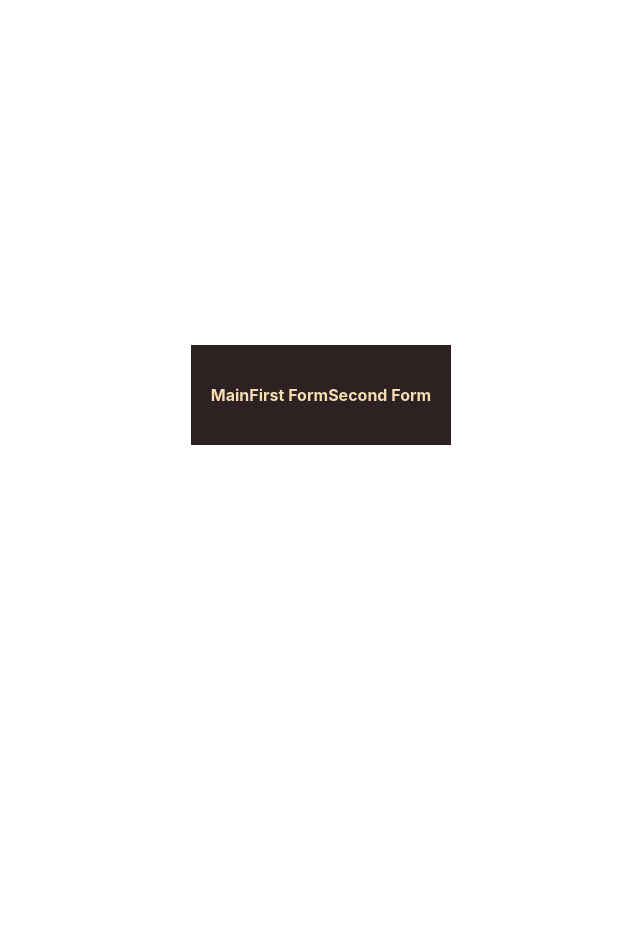
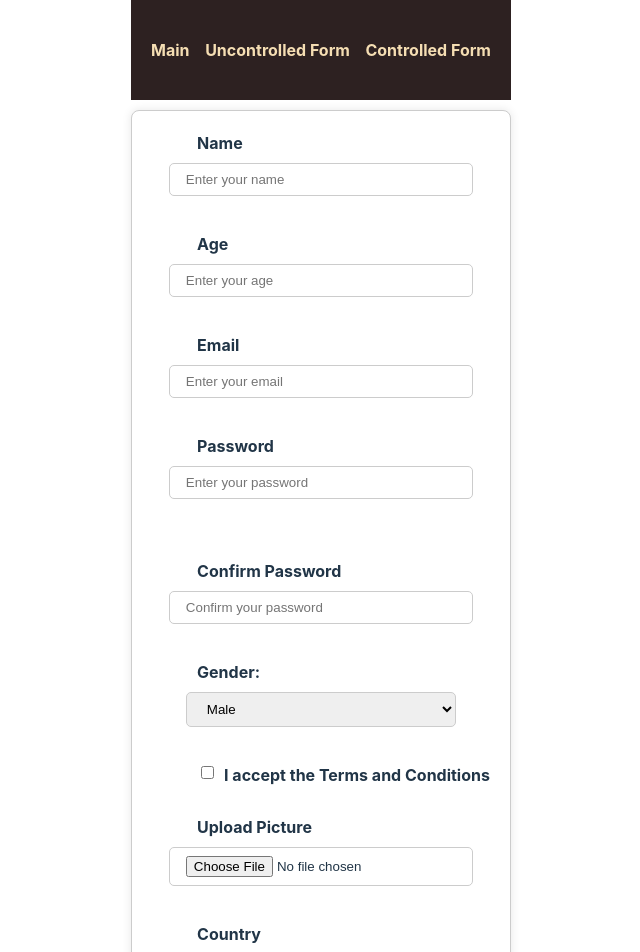
Before and after one commit to KatsiarynaMizhuryna/React-forms, a React (Vite) app: page /controlled-form in a window 1280 px wide. Shown: the top 952 px of the page, without its empty margins (319-959 px from the left). Before the commit the page ends 800 px from the top, so only its background shows below. Built offline with nearby package versions, Linux system fonts and the light colour scheme.

Commit message:
feat: logic has been modified

```diff
--- a/src/App.tsx
+++ b/src/App.tsx
@@ -1,9 +1,9 @@
 import { BrowserRouter as Router, Route, Routes } from 'react-router-dom';
 import './App.css';
-import FirstForm from './pages/FirstForm/FirstForm';
-import SecondForm from './pages/SecondForm/SecondForm';
 import Main from './pages/Main/Main';
 import Navigation from './components/Navigation/Navigation';
+import UncontrolledForm from './pages/UncontrolledForm/UncontrolledForm';
+import ControlledForm from './pages/ControlledForm/ControlledForm';
 
 function App() {
   return (
@@ -11,8 +11,8 @@ function App() {
       <Navigation />
       <Routes>
         <Route path="/" element={<Main />} />
-        <Route path="/first-form" element={<FirstForm />} />
-        <Route path="/second-form" element={<SecondForm />} />
+        <Route path="/uncontrolled-form" element={<UncontrolledForm />} />
+        <Route path="/controlled-form" element={<ControlledForm />} />
       </Routes>
     </Router>
   );
--- a/src/components/Navigation/Navigation.tsx
+++ b/src/components/Navigation/Navigation.tsx
@@ -5,8 +5,8 @@ export default function Navigation() {
   return (
     <nav className={styles.navigation}>
       <Link className={styles.link} to="/">Main</Link>
-      <Link className={styles.link} to="/first-form">First Form</Link>
-      <Link className={styles.link} to="/second-form">Second Form</Link>
+      <Link className={styles.link} to="/uncontrolled-form">Uncontrolled Form</Link>
+      <Link className={styles.link} to="/controlled-form">Controlled Form</Link>
     </nav>
   );
 }
--- a/src/models/ValidationSchema.tsx
+++ b/src/models/ValidationSchema.tsx
@@ -1,6 +1,9 @@
 import * as yup from 'yup';
+import { InferType } from 'yup';
 const SUPPORTED_FORMATS = ['image/jpg', 'image/jpeg', 'image/png'];
 const FILE_SIZE_LIMIT = 2 * 1024 * 1024;
+
+export type FormData = InferType<typeof schema>;
 
 export const schema = yup.object().shape({
   name: yup
--- /dev/null
+++ b/src/pages/ControlledForm/ControlledForm.tsx
@@ -0,0 +1,213 @@
+import { useDispatch } from 'react-redux';
+import styles from './ControlledForm.module.css'
+import { useNavigate } from 'react-router-dom';
+import { useForm } from 'react-hook-form';
+import { yupResolver } from '@hookform/resolvers/yup';
+import { addControlledFormData } from '../../store/forms/formsSlice';
+import { schema, FormData } from '../../models/ValidationSchema';
+import convertToBase64 from '../../utils/convertToBase64';
+import getPasswordStrength from '../../utils/getPasswordStrength';
+import countries from '../../models/Countries';
+
+export default function ControlledForm() {
+  const dispatch = useDispatch();
+  const navigate = useNavigate();
+  const {
+    register,
+    handleSubmit,
+    watch,
+    formState: { errors  },
+  } = useForm({
+    resolver: yupResolver(schema),
+    mode: 'all',
+  });
+
+  const password = watch('password') || '';
+
+  const onSubmit = async (data: FormData) => {
+    try {
+      let pictureBase64: string | null = null;
+      if (data.picture) {
+        pictureBase64 = await convertToBase64(data.picture as File);
+      }data
+      dispatch(
+        addControlledFormData({
+          ...data,
+          picture: pictureBase64,
+        })
+      );
+      navigate('/');
+    } catch (err) {
+      console.error('Unexpected error:', err);
+    }
+  };
+
+  const passwordStrength = password ? getPasswordStrength(password) : '';
+
+  return (
+    <div className={styles.form_container}>
+      <form id="userForm" onSubmit={handleSubmit(onSubmit)}>
+        <div className={styles.form_group}>
+          <label htmlFor="name">Name</label>
+          <input
+            {...register('name')}
+            className={`${styles.control} ${
+              errors.name ? styles.error_input : ''
+            }`}
+            type="text"
+            id="name"
+            placeholder="Enter your name"
+          />
+          {errors.name && <div className={styles.error}>{errors.name.message}</div>}
+        </div>
+
+        <div className={styles.form_group}>
+          <label htmlFor="age">Age</label>
+          <input
+            {...register('age')}
+            className={`${styles.control} ${
+              errors.age ? styles.error_input : ''
+            }`}
+            type="number"
+            id="age"
+            placeholder="Enter your age"
+            min="0"
+          />
+          {errors.age && <div className={styles.error}>{errors.age.message}</div>}
+        </div>
+
+        <div className={styles.form_group}>
+          <label htmlFor="email">Email</label>
+          <input
+            {...register('email')}
+            className={`${styles.control} ${
+              errors.email ? styles.error_input : ''
+            }`}
+            type="email"
+            placeholder="Enter your email"
+          />
+          {errors.email && <div className={styles.error}>{errors.email.message}</div>}
+        </div>
+
+        <div className={styles.form_group_inline}>
+          <div className={styles.form_group}>
+            <label htmlFor="password">Password</label>
+            <input
+              {...register('password')}
+              className={`${styles.control} ${
+                errors.password ? styles.error_input : ''
+              }`}
+              type="password"
+              placeholder="Enter your password"
+            />
+            {errors.password && (
+              <div className={styles.error}>{errors.password.message}</div>
+            )}
+            <div id="passwordStrength">
+              <span
+                className={`${styles.strength_indicator} ${
+                  passwordStrength === 'weak' ? styles.weak : ''
+                }`}
+              >
+                Weak
+              </span>
+              <span
+                className={`${styles.strength_indicator} ${
+                  passwordStrength === 'medium' ? styles.medium : ''
+                }`}
+              >
+                Medium
+              </span>
+              <span
+                className={`${styles.strength_indicator} ${
+                  passwordStrength === 'strong' ? styles.strong : ''
+                }`}
+              >
+                Strong
+              </span>
+            </div>
+          </div>
+        </div>
+
+        <div className={styles.form_group}>
+          <label htmlFor="confirmPassword">Confirm Password</label>
+          <input
+            {...register('confirmPassword')}
+            className={`${styles.control} ${
+              errors.confirmPassword ? styles.error_input : ''
+            }`}
+            type="password"
+            placeholder="Confirm your password"
+          />
+          {errors.confirmPassword && (
+            <div className={styles.error}>{errors.confirmPassword.message}</div>
+          )}
+        </div>
+
+        <div className={styles.form_group}>
+          <label htmlFor="gender">Gender:</label>
+          <select
+            {...register('gender')}
+            id="gender"
+            className={`${styles.control} ${
+              errors.gender ? styles.error_input : ''
+            }`}
+          >
+            <option value="male">Male</option>
+            <option value="female">Female</option>
+          </select>
+          {errors.gender && <div className={styles.error}>{errors.gender.message}</div>}
+        </div>
+
+        <div className={styles.form_group}>
+          <label htmlFor="terms">
+            <input
+              {...register('acceptTerms')}
+              className={styles.control}
+              type="checkbox"
+            />{' '}
+            I accept the Terms and Conditions
+          </label>
+          {errors.acceptTerms && (
+            <div className={styles.error}>{errors.acceptTerms.message}</div>
+          )}
+        </div>
+
+        <div className={styles.form_group}>
+          <label htmlFor="picture">Upload Picture</label>
+          <input
+            {...register('picture')}
+            className={`${styles.control} ${
+              errors.picture ? styles.error_input : ''
+            }`}
+            type="file"
+            accept=".png, .jpeg, .jpg"
+          />
+          {errors.picture && (
+            <div className={styles.error}>{errors.picture.message}</div>
+          )}
+        </div>
+
+        <div className={styles.form_group}>
+          <label htmlFor="country">Country</label>
+          <input
+            {...register('country')}
+            className={styles.control}
+            list="countries"
+            placeholder="Select your country"
+          />
+          <datalist id="countries">
+            {countries.map((country, index) => (
+              <option key={index} value={country} />
+            ))}
+          </datalist>
+          {errors.country && <div className={styles.error}>{errors.country.message}</div>}
+        </div>
+
+        <button type="submit" className={styles.submit_btn} id="submitBtn">
+          Create Account
+        </button>
+      </form>
+    </div>
+  );
+}
--- a/src/pages/Main/Main.tsx
+++ b/src/pages/Main/Main.tsx
@@ -3,8 +3,11 @@ import { RootState } from '../../store';
 import UserData from '../../components/UserData/UserData';
 
 export default function Main() {
-  const firstFormData = useSelector(
-    (state: RootState) => state.formSliceReducer.firstForm
+  const UncontrolledFormData = useSelector(
+    (state: RootState) => state.formSliceReducer.UncontrolledForm
+  );
+  const ControlledFormData = useSelector(
+    (state: RootState) => state.formSliceReducer.ControlledForm
   );
   const lastAddedFirstFormId = useSelector(
     (state: RootState) => state.formSliceReducer.lastAddedFirstFormId
@@ -15,8 +18,8 @@ export default function Main() {
         <h1>Main Page</h1>
         <div>
           <h2>First Form Data</h2>
-          {firstFormData &&
-            firstFormData.map((data, index) => (
+          {UncontrolledFormData &&
+            UncontrolledFormData.map((data, index) => (
               <UserData
                 id={index + 1}
                 formData={data}
@@ -25,7 +28,18 @@ export default function Main() {
               />
             ))}
         </div>
-        <h2>Second Form Data</h2>
+        <div>
+          <h2>Controlled Form Data</h2>
+          {ControlledFormData &&
+            ControlledFormData.map((data, index) => (
+              <UserData
+                id={index + 1}
+                formData={data}
+                key={index}
+                isLast={index === lastAddedFirstFormId}
+              />
+            ))}
+        </div>
       </div>
     </div>
   );
--- /dev/null
+++ b/src/pages/UncontrolledForm/UncontrolledForm.module.css
@@ -0,0 +1,125 @@
+.form_container {
+    max-width: 600px;
+    margin: 0 auto;
+    padding: 20px;
+    background-color: #ffffff;
+    border: 1px solid #ccc;
+    border-radius: 8px;
+    box-shadow: 0px 0px 10px rgba(0, 0, 0, 0.1);
+}
+
+.form_group {
+    margin-bottom: 20px;
+}
+
+.error {
+    color: red;
+    font-size: 14px;
+    margin-top: 5px;
+    margin-bottom: 5px;
+}
+
+.error_input {
+    border: 2px solid red !important;
+  }
+
+.form_radio_btn {
+    display: flex;
+    border: 1px solid #ccc;
+    border-radius: 5px;
+    padding: 0.5rem 1rem;
+    width: 80%;
+    margin-bottom: 1rem;
+    margin-left: 45px;
+    justify-content: left;
+    align-items: center;
+}
+
+.form-group .password_strength {
+    margin-top: 5px;
+    font-size: 14px;
+}
+
+.form-group .password_strength span {
+    display: inline-block;
+    margin-right: 10px;
+    padding: 2px 5px;
+    border-radius: 3px;
+}
+
+label {
+    display: flex;
+    margin-bottom: 8px;
+    margin-left: 45px;
+    font-weight: bold;
+}
+.submit_btn {
+    background-color: #28a745;
+    color: white;
+    padding: 12px 20px;
+    border: none;
+    border-radius: 4px;
+    font-size: 16px;
+    cursor: pointer;
+    width: 86%;
+}
+
+.submit_btn:disabled {
+    background-color: #ccc;
+}
+
+.strength_indicator {
+    display: inline-block;
+    width: 60px;
+    height: 18px;
+    background-color: lightgray;
+    margin-right: 5px;
+    border-radius: 5px;
+    transition: background-color 0.3s ease;
+    color: #fff;
+  }
+
+  .strength_indicator.weak {
+    background-color: red;
+  }
+
+  .strength_indicator.medium {
+    background-color: orange;
+  }
+
+  .strength_indicator.strong {
+    background-color: green;
+  }
+
+  .strength_indicator:not(.weak):not(.medium):not(.strong) {
+    visibility: hidden;
+  }
+
+.form_group_inline {
+    display: flex;
+    justify-content: space-between;
+}
+
+.form_group_inline .form_group {
+    flex: 1;
+    margin-right: 10px;
+}
+
+.form_group_inline .form_group:last-child {
+    margin-right: 0;
+}
+
+.form_group input[type="radio"],
+.form_group input[type="checkbox"] {
+    width: auto;
+    margin-right: 10px;
+    display: flex;
+}
+
+.control {
+    border: 1px solid #ccc;
+    border-radius: 5px;
+    padding: 0.5rem 1rem;
+    width: 80%;
+    margin-bottom: 1rem;
+}
--- a/src/pages/FirstForm/FirstForm.tsx
+++ b/src/pages/UncontrolledForm/UncontrolledForm.tsx
@@ -1,20 +1,19 @@
 import { useDispatch } from 'react-redux';
-import styles from './FirstForm.module.css';
+import styles from './UncontrolledForm.module.css'
 import { useNavigate } from 'react-router-dom';
 import { useRef, useState } from 'react';
-import { addFirstFormData } from '../../store/forms/formsSlice';
+import { addUncontrolledFormData } from '../../store/forms/formsSlice';
 import { schema } from '../../models/ValidationSchema';
 import * as Yup from 'yup';
 import convertToBase64 from '../../utils/convertToBase64';
 import getPasswordStrength from '../../utils/getPasswordStrength';
 import countries from '../../models/Countries';
 
-export default function FirstForm() {
+export default function UncontrolledForm() {
   const dispatch = useDispatch();
   const navigate = useNavigate();
   const [errors, setErrors] = useState<Record<string, string>>({});
   const [passwordStrength, setPasswordStrength] = useState<string>('');
-
   const nameRef = useRef<HTMLInputElement>(null);
   const ageRef = useRef<HTMLInputElement>(null);
   const emailRef = useRef<HTMLInputElement>(null);
@@ -32,7 +31,6 @@ export default function FirstForm() {
 
   const handleSubmit = async (event: React.FormEvent<HTMLFormElement>) => {
     event.preventDefault();
-
     const formValues = {
       name: nameRef.current?.value || '',
       age: ageRef.current?.valueAsNumber || 0,
@@ -51,14 +49,12 @@ export default function FirstForm() {
       if (formValues.picture) {
         pictureBase64 = await convertToBase64(formValues.picture as File);
       }
-
       dispatch(
-        addFirstFormData({
+        addUncontrolledFormData({
           ...formValues,
           picture: pictureBase64,
         })
       );
-
       navigate('/');
     } catch (err) {
       if (err instanceof Yup.ValidationError) {
@@ -74,8 +70,6 @@ export default function FirstForm() {
         console.error('Unexpected error:', err);
       }
     }
-
-    console.log(formValues);
   };
   return (
     <div className={styles.form_container}>
@@ -237,9 +231,9 @@ export default function FirstForm() {
             required
           />
           <datalist id="countries">
-          {countries.map((country, index) => (
-            <option key={index} value={country} />
-          ))}
+            {countries.map((country, index) => (
+              <option key={index} value={country} />
+            ))}
           </datalist>
           {errors.country && (
             <div className={styles.error}>{errors.country}</div>
```
Also changed, not shown: src/pages/SecondForm/SecondForm.tsx (deleted, +0 -9 lines), src/store/forms/formsSlice.tsx (+11 -11 lines), src/pages/ControlledForm/ControlledForm.module.css (renamed from src/pages/FirstForm/FirstForm.module.css), src/pages/SecondForm/SecondForm.module.css (deleted).
